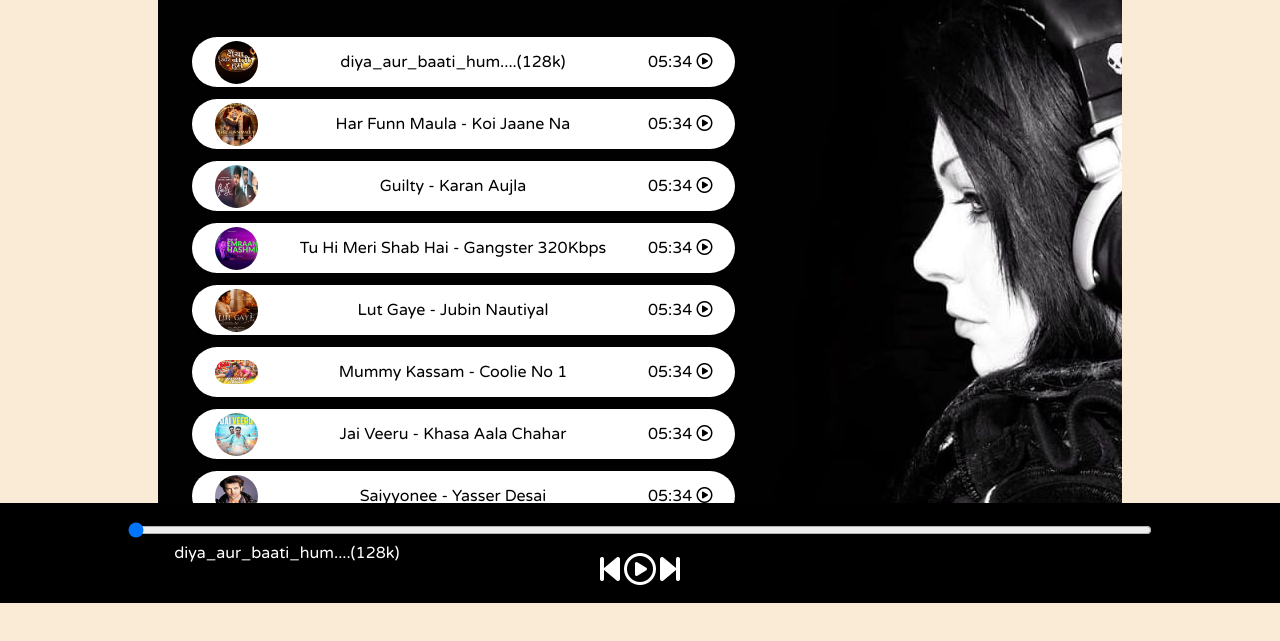
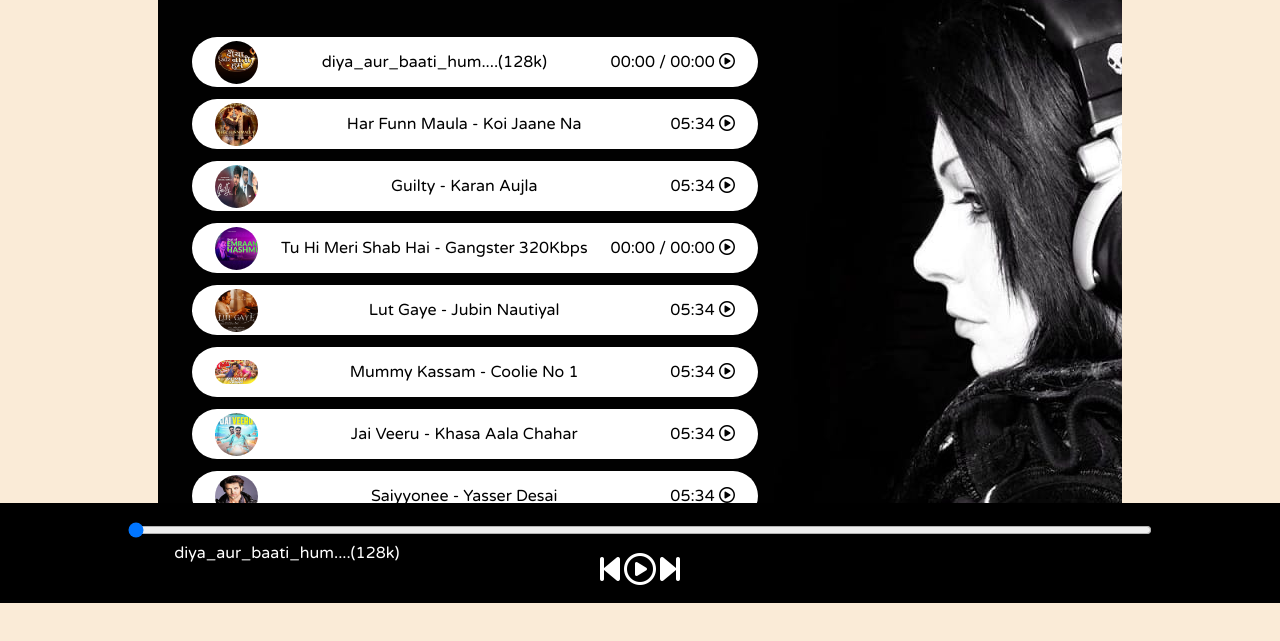
Before and after one commit to rakeshjan9090/spotify-clone, a plain HTML site: page index.html in a window 1280 px wide. Shown: the part 197-838 px from the top of the page. Drawn offline with Linux system fonts and the light colour scheme.

Commit message:
music-play

```diff
--- a/index.html
+++ b/index.html
@@ -24,8 +24,9 @@
             <img alt="" />
             <span class="songName">diya_aur_baati_hum....(128k)</span>
             <span class="songlistplay">
-              <span class="timestamp"
-                >05:34
+              <span class="timestamp">
+                <span id="currentTime">00:00</span> /
+                <span id="totalDuration">00:00</span>
                 <i id="0" class="fa-regular songItemPlay fa-circle-play"></i>
               </span>
             </span>
@@ -56,8 +57,9 @@
               >Tu Hi Meri Shab Hai - Gangster 320Kbps
             </span>
             <span class="songlistplay">
-              <span class="timestamp"
-                >05:34
+              <span class="timestamp">
+                <span id="currentTime">00:00</span> /
+                <span id="totalDuration">00:00</span>
                 <i id="4" class="fa-regular songItemPlay fa-circle-play"></i>
               </span>
             </span>
@@ -107,6 +109,19 @@
       <div class="songBanner"></div>
     </div>
 
+    <!-- <section>
+      <div class="songItem">
+        <img src="cover1.jpeg" alt="Song Thumbnail" />
+        <span class="songName">diya_aur_baati_hum....(128k)</span>
+        <span class="songlistplay">
+          <span class="timestamp">
+            05:34
+            <i id="0" class="fa-regular songItemPlay fa-circle-play"></i>
+          </span>
+        </span>
+      </div>
+    </section> -->
+
     <div class="bottom">
       <input
         type="range"
```
Also changed, not shown: style.css (+14 -1 lines).
